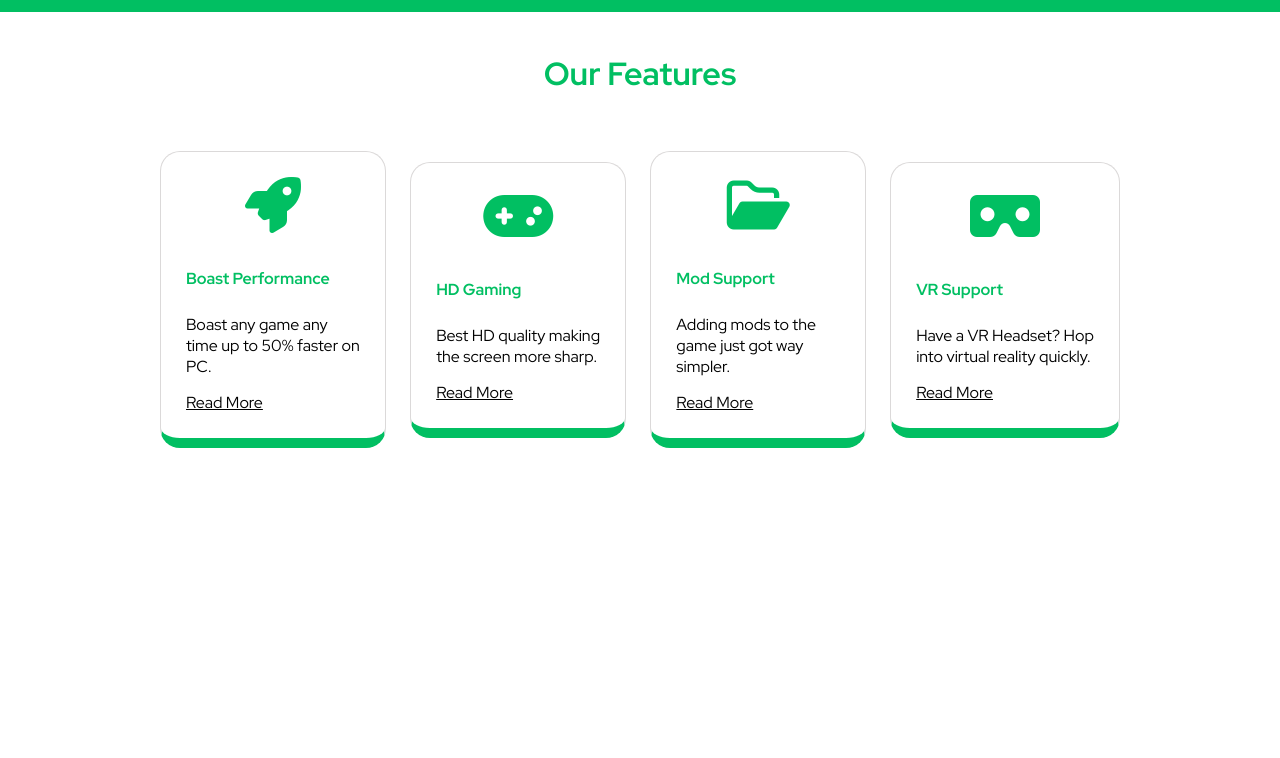
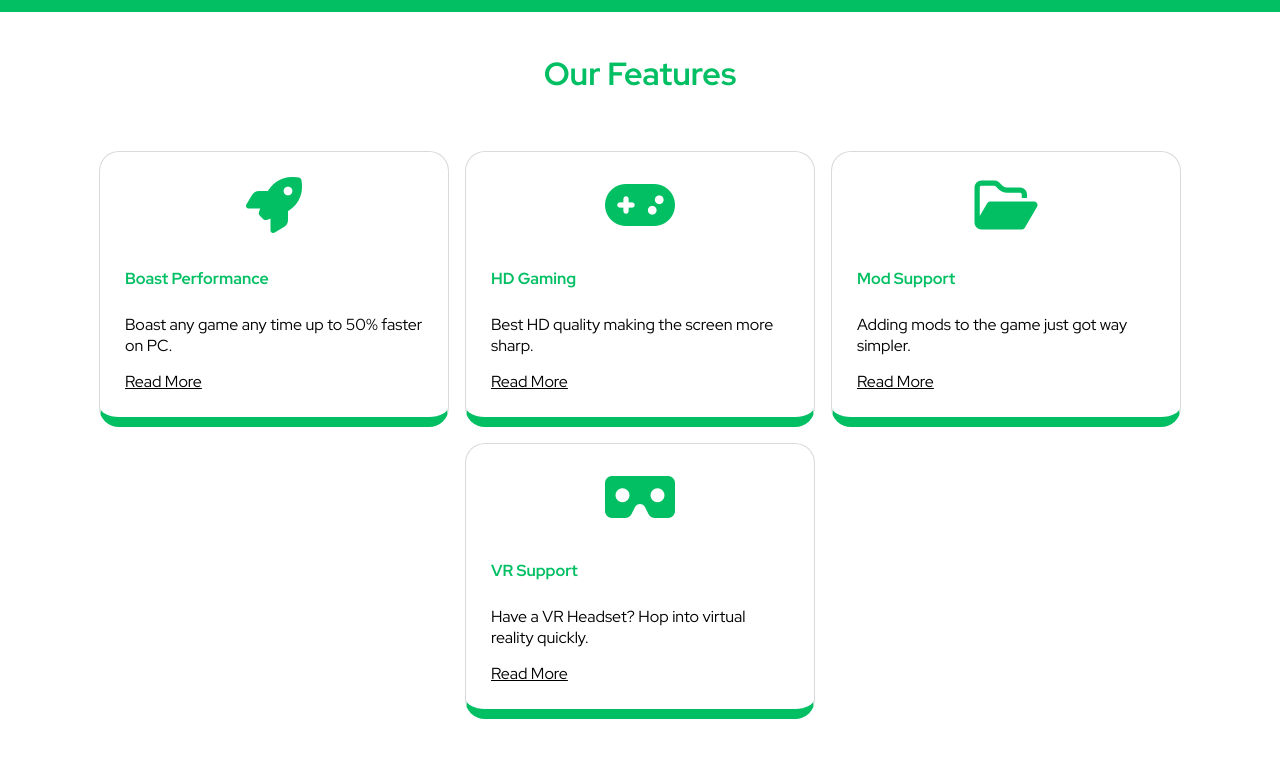
Before and after one commit to ciesluk/odyssey-gaming, a plain HTML site: page index.html in a window 1280 px wide. Shown: the part 730-1488 px from the top of the page. Before the commit the page ends 1218 px from the top, so only its background shows below. Drawn offline with Linux system fonts and the light colour scheme.

Commit message:
changes - not permanant

```diff
--- a/css/styles.css
+++ b/css/styles.css
@@ -148,7 +148,7 @@ main{
 /*---------------------------Features Section---------------------------*/
 
 .features{
-    padding: 2.5rem 10rem;
+    padding: 2.5rem 5rem;
 }
 
 .features h2{
@@ -161,9 +161,10 @@ main{
 .card-set{
     display: flex;
     flex-direction: row;
-    align-items: center;
     justify-content: center;
-    gap: 1.5rem;
+    gap: 1rem;
+    flex-wrap: wrap;
+    align-self: auto;
     padding-top: 2rem;
 }
 
@@ -172,6 +173,8 @@ main{
     border: 1px solid var(--darker-gray);
     border-bottom: 10px solid var(--light-green);
     border-radius: 1.25rem;
+    max-width: 350px;
+    max-height: 300px;
 }
 
 .card i{
```
